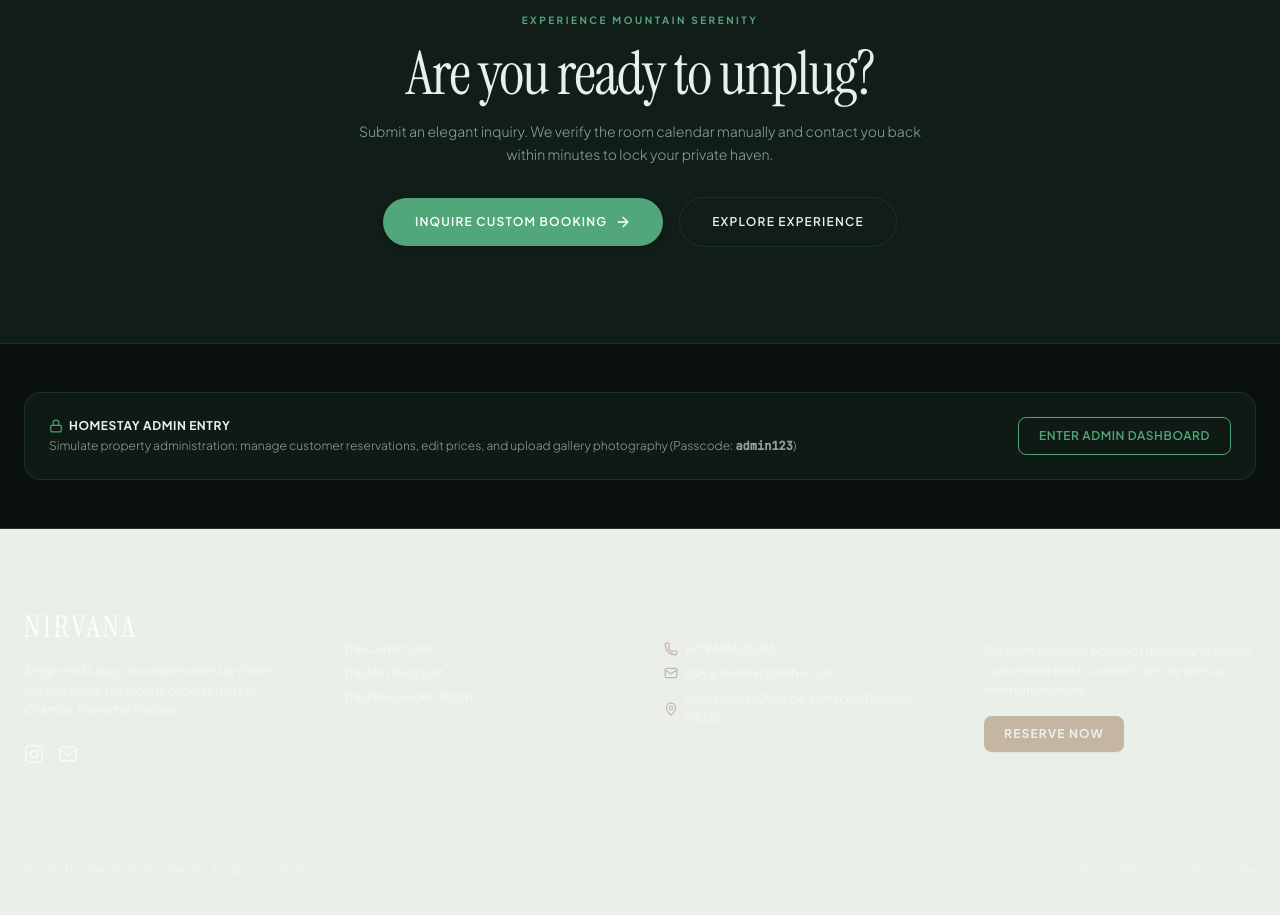
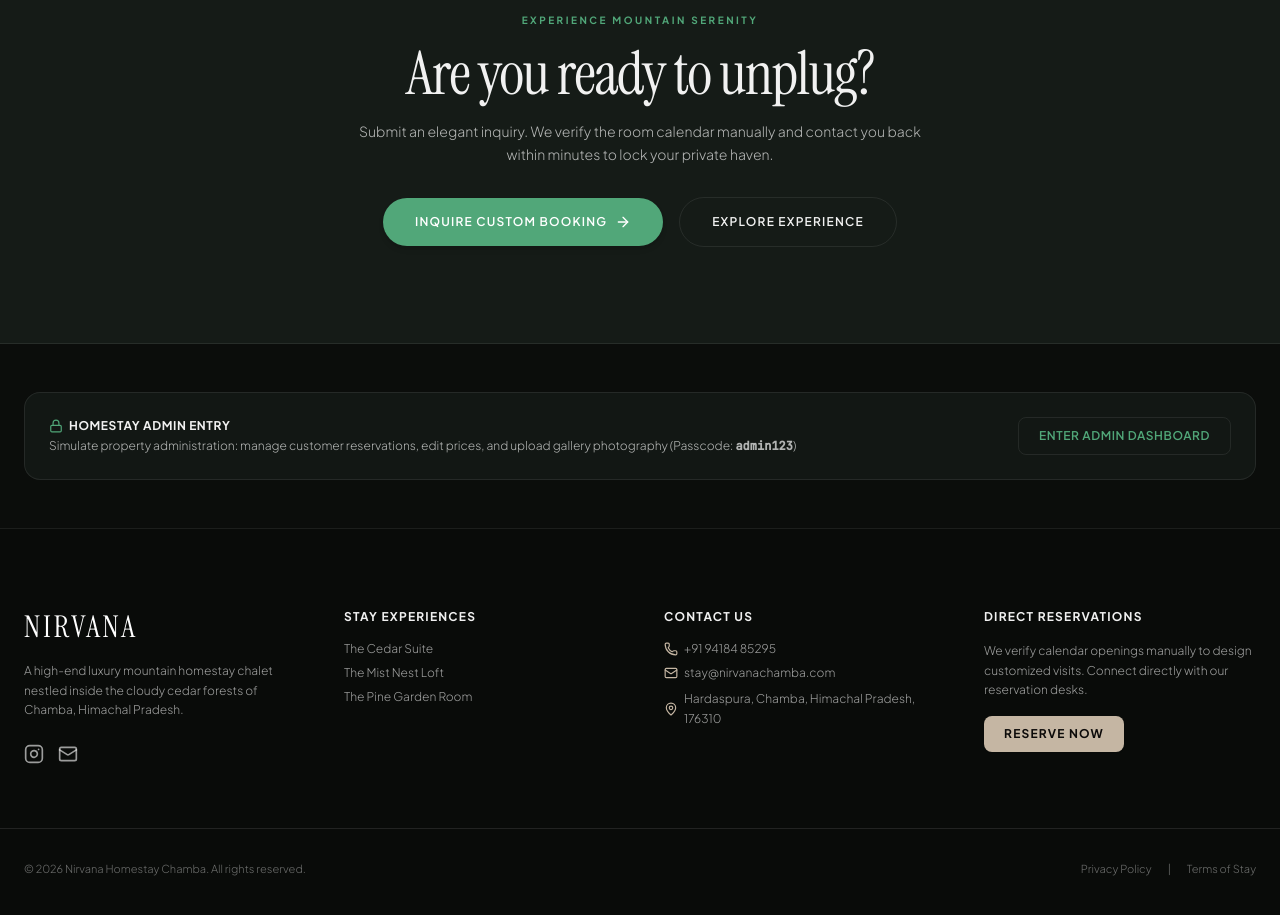
Before and after one commit to kaushalnitish/Nirvana-homestay, a React (Vite) app: page / in a window 1280 px wide. Shown: the part 3980-4895 px from the top of the page. Built offline with nearby package versions, Linux system fonts and the light colour scheme; no server answers.

Commit message:
style: refine color palette and design system
Updated CSS variables for improved WCAG contrast, introduced a refined warm background, and adjusted hero and footer styling for a more premium visual experience.

```diff
--- a/src/App.tsx
+++ b/src/App.tsx
@@ -292,7 +292,7 @@ function AppContent() {
           </section>
 
           {/* 5. Consistent Footers */}
-          <footer className="bg-brand-text text-white/90 pt-20 pb-10 border-t border-brand-border w-full">
+          <footer className="bg-brand-footer text-white/90 pt-20 pb-10 border-t border-brand-border w-full">
             <div className="max-w-7xl mx-auto px-6 grid grid-cols-1 md:grid-cols-4 gap-12 pb-16 border-b border-white/10">
 
               <div className="space-y-4">
@@ -344,7 +344,7 @@ function AppContent() {
                 </p>
                 <Link
                   to="/contact"
-                  className="bg-brand-beige text-brand-text hover:bg-white text-xs uppercase tracking-widest font-bold px-5 py-2.5 rounded-lg transition-colors shadow-xs inline-block text-center"
+                  className="bg-brand-beige text-stone-950 hover:bg-white text-xs uppercase tracking-widest font-bold px-5 py-2.5 rounded-lg transition-colors shadow-xs inline-block text-center"
                 >
                   Reserve Now
                 </Link>
--- a/src/index.css
+++ b/src/index.css
@@ -7,59 +7,95 @@
   --font-mono: "JetBrains Mono", monospace;
 
   --color-brand-bg: var(--brand-bg);
+  --color-brand-section: var(--brand-section);
+  --color-brand-card: var(--brand-card);
+  --color-brand-footer: var(--brand-footer);
   --color-brand-text: var(--brand-text);
   --color-brand-text-sec: var(--brand-text-sec);
+  --color-brand-text-muted: var(--brand-text-muted);
   --color-brand-green: var(--brand-green);
   --color-brand-green-hover: var(--brand-green-hover);
   --color-brand-beige: var(--brand-beige);
   --color-brand-border: var(--brand-border);
+  --shadow-brand-card: var(--shadow-card);
 }
 
 :root {
-  --brand-bg: #F8F7F4;
-  --brand-card: #FFFFFF;
-  --brand-text: #1B1B1B;
-  --brand-text-sec: #666666;
+  --brand-bg: #F7F6F3; /* Soft warm background instead of pure white */
+  --brand-section: #ECEAE5; /* Beautiful soft warm section background */
+  --brand-card: #FFFFFF; /* Warm white card */
+  --brand-footer: #0E1210; /* Elegant contrasting deep charcoal green-black footer */
+  --brand-border: rgba(21, 27, 23, 0.08); /* Clean modern warm borders */
+  --brand-text: #111513; /* Primary Text with excellent WCAG AA contrast */
+  --brand-text-sec: #4A544F; /* Secondary Text with excellent WCAG AA contrast */
+  --brand-text-muted: #73817A;
   --brand-green: #3F6B52;
   --brand-green-hover: #31533F;
   --brand-beige: #D8C9B7;
-  --brand-border: #ECEAE5;
+  --shadow-card: 0 10px 30px -10px rgba(15, 20, 17, 0.04), 0 1px 3px 0 rgba(15, 20, 17, 0.02), 0 0 1px rgba(15, 20, 17, 0.05);
 }
 
 .dark {
-  --brand-bg: #0A110E;
-  --brand-card: #111D18;
-  --brand-text: #EBEFEA;
-  --brand-text-sec: #8EA397;
+  --brand-bg: #0B0E0C; /* Background requested */
+  --brand-section: #101512; /* Section requested */
+  --brand-card: #151B17; /* Cards requested */
+  --brand-footer: #090B09; /* Footer requested */
+  --brand-border: rgba(255, 255, 255, 0.08); /* Borders requested */
+  --brand-text: rgba(255, 255, 255, 0.94); /* Primary Text requested */
+  --brand-text-sec: rgba(255, 255, 255, 0.68); /* Secondary Text requested */
+  --brand-text-muted: rgba(255, 255, 255, 0.48); /* Muted Text requested */
   --brand-green: #51A779;
   --brand-green-hover: #62C18C;
   --brand-beige: #C5B6A3;
-  --brand-border: #1E3127;
+  --shadow-card: none;
 }
 
 html {
   scroll-behavior: smooth;
-  background-color: var(--color-brand-bg);
-  color: var(--color-brand-text);
+  background-color: var(--brand-bg);
+  color: var(--brand-text);
   font-family: var(--font-sans);
   -webkit-font-smoothing: antialiased;
   -moz-osx-font-smoothing: grayscale;
-  transition: background-color 0.4s ease, color 0.4s ease;
+}
+
+/* Base adaptive smooth transitions (300ms) */
+body, header, main, section, footer, .card-premium, input, select, textarea {
+  transition: background-color 300ms ease, color 300ms ease, border-color 300ms ease, box-shadow 300ms ease;
 }
 
 /* Elegant Dynamic Theme Swapping Mappings */
-.dark body {
+body {
   background-color: var(--brand-bg);
   color: var(--brand-text);
 }
 
-.dark .bg-white {
+/* Map cards to bg-brand-card with dynamic box-shadow */
+.bg-white {
   background-color: var(--brand-card) !important;
+  box-shadow: var(--shadow-card);
 }
 
-.dark select option {
+.bg-brand-bg {
+  background-color: var(--brand-bg) !important;
+}
+
+select option {
   background-color: var(--brand-card);
   color: var(--brand-text);
+}
+
+/* Glass cards and overlays */
+.bg-white\/40,
+.bg-white\/60,
+.bg-white\/70,
+.bg-white\/80,
+.bg-white\/85,
+.bg-white\/90,
+.bg-white\/95 {
+  background-color: var(--brand-card) !important;
+  backdrop-filter: blur(12px);
+  box-shadow: var(--shadow-card);
 }
 
 .dark .bg-white\/40,
@@ -69,38 +105,44 @@ html {
 .dark .bg-white\/85,
 .dark .bg-white\/90,
 .dark .bg-white\/95 {
-  background-color: rgba(17, 29, 24, 0.8) !important;
+  background-color: rgba(21, 27, 23, 0.85) !important; /* using the card background color with elegant opacity */
   backdrop-filter: blur(12px);
+  box-shadow: none;
 }
 
-.dark .border-brand-border,
-.dark .border-brand-border\/40,
-.dark .border-brand-border\/60,
-.dark .border-brand-border\/80 {
+/* Adaptive Borders */
+.border-brand-border,
+.border-brand-border\/40,
+.border-brand-border\/60,
+.border-brand-border\/80,
+.border {
   border-color: var(--brand-border) !important;
 }
 
-.dark .text-brand-text,
-.dark h1,
-.dark h2,
-.dark h3,
-.dark h4 {
-  color: var(--brand-text);
-}
-
-.dark .text-brand-text-sec {
-  color: var(--brand-text-sec);
-}
-
-.dark input,
-.dark textarea,
-.dark select {
+/* Adaptive Text Colors and Contrast */
+.text-brand-text,
+h1,
+h2,
+h3,
+h4 {
   color: var(--brand-text) !important;
 }
 
-.dark input::placeholder,
-.dark textarea::placeholder {
-  color: rgba(142, 163, 151, 0.5) !important;
+.text-brand-text-sec {
+  color: var(--brand-text-sec) !important;
+}
+
+input,
+textarea,
+select {
+  color: var(--brand-text) !important;
+  background-color: var(--brand-card) !important;
+  border-color: var(--brand-border) !important;
+}
+
+input::placeholder,
+textarea::placeholder {
+  color: var(--brand-text-muted) !important;
 }
 
 .dark ::-webkit-scrollbar-thumb {
--- a/src/pages/Home.tsx
+++ b/src/pages/Home.tsx
@@ -44,7 +44,7 @@ export default function Home() {
               loading="eager"
             />
           </picture>
-          <div className="absolute inset-0 bg-gradient-to-t from-brand-bg via-brand-bg/40 to-brand-text/25" />
+          <div className="absolute inset-0 bg-gradient-to-t from-black/85 via-black/45 to-black/15" />
         </div>
 
         {/* Floating Particles in Hero */}
@@ -71,12 +71,12 @@ export default function Home() {
             <div className="lg:col-span-7">
               <ScrollReveal direction="up" delay={0.15}>
                 <div className="space-y-6">
-                  <div className="inline-flex items-center gap-2 text-brand-green bg-white/80 backdrop-blur-md px-3.5 py-1.5 rounded-full border border-brand-border/60 shadow-xs">
+                  <div className="inline-flex items-center gap-2 text-brand-green bg-white/95 backdrop-blur-md px-3.5 py-1.5 rounded-full border border-brand-border shadow-xs">
                     <Trees className="h-4 w-4" />
                     <span className="text-[10px] uppercase font-bold tracking-[0.25em]">Chamba, Himachal Pradesh</span>
                   </div>
 
-                  <h1 className="font-editorial text-5xl sm:text-7xl md:text-8xl tracking-tight leading-[0.95] text-brand-text">
+                  <h1 className="font-editorial text-5xl sm:text-7xl md:text-8xl tracking-tight leading-[0.95] text-white">
                     NIRVANA <br />
                     <span className="text-3xl sm:text-4xl md:text-[44px] md:leading-[46px] font-sans tracking-wide block font-normal mt-4 text-brand-beige">by kunwar mahajan</span>
                   </h1>
@@ -88,7 +88,7 @@ export default function Home() {
             <div className="lg:col-span-5 lg:pl-4">
               <ScrollReveal direction="up" delay={0.3}>
                 <div className="space-y-6">
-                  <p className="text-sm sm:text-base text-brand-text/80 font-light leading-relaxed">
+                  <p className="text-sm sm:text-base text-white/90 font-light leading-relaxed">
                     Built with native Himalayan cedar and mountain stone, Nirvana offers a luxury refuge to breathe, wander pine forests, and star-gaze in extreme quiet.
                   </p>
 
@@ -102,21 +102,21 @@ export default function Home() {
                     </Link>
                     <Link
                       to="/rooms"
-                      className="border border-brand-text/35 text-brand-text hover:bg-white/60 bg-white/25 backdrop-blur-xs text-xs uppercase tracking-widest font-semibold py-4 px-8 rounded-full transition-all flex items-center justify-center cursor-pointer text-center"
+                      className="border border-white/30 text-white hover:bg-white/10 bg-white/5 backdrop-blur-xs text-xs uppercase tracking-widest font-semibold py-4 px-8 rounded-full transition-all flex items-center justify-center cursor-pointer text-center"
                     >
                       Explore Rooms
                     </Link>
                   </div>
 
                   {/* Elegant divider and small telemetry-free ambient meta information */}
-                  <div className="pt-5 border-t border-brand-border/40 grid grid-cols-2 gap-4">
+                  <div className="pt-5 border-t border-white/20 grid grid-cols-2 gap-4">
                     <div>
-                      <span className="text-[9px] uppercase tracking-wider text-brand-text-sec block">Altitude</span>
-                      <span className="font-mono text-xs font-semibold text-brand-text">996 m (3,268 ft)</span>
+                      <span className="text-[9px] uppercase tracking-wider text-white/60 block">Altitude</span>
+                      <span className="font-mono text-xs font-semibold text-white">996 m (3,268 ft)</span>
                     </div>
                     <div>
-                      <span className="text-[9px] uppercase tracking-wider text-brand-text-sec block">Atmosphere</span>
-                      <span className="font-mono text-xs font-semibold text-brand-text">Aromatic Pine & Mist</span>
+                      <span className="text-[9px] uppercase tracking-wider text-white/60 block">Atmosphere</span>
+                      <span className="font-mono text-xs font-semibold text-white">Aromatic Pine & Mist</span>
                     </div>
                   </div>
                 </div>
```
